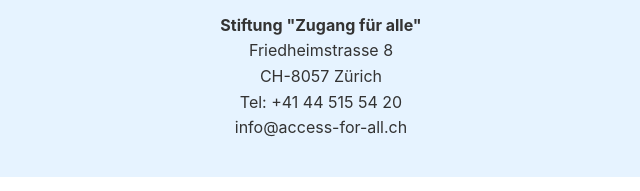
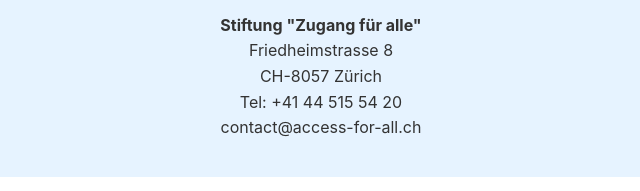
Before and after one commit to philipp-keller-zfa/pilotstudie2026-beschrieb, a plain HTML site: page index.html in a window 1280 px wide. Shown: the part 9018-9209 px from the top of the page, 319-959 px from the left. Drawn offline with Linux system fonts and the light colour scheme.

Commit message:
Update index.html

```diff
--- a/index.html
+++ b/index.html
@@ -624,7 +624,7 @@ Q4 2026 (Oktober - Dezember)
             Friedheimstrasse 8<br>
             CH-8057 Zürich<br>
             Tel: +41 44 515 54 20<br>
-            info@access-for-all.ch</p>
+            contact@access-for-all.ch</p>
         </div>
 
         <div class="footer">
```
